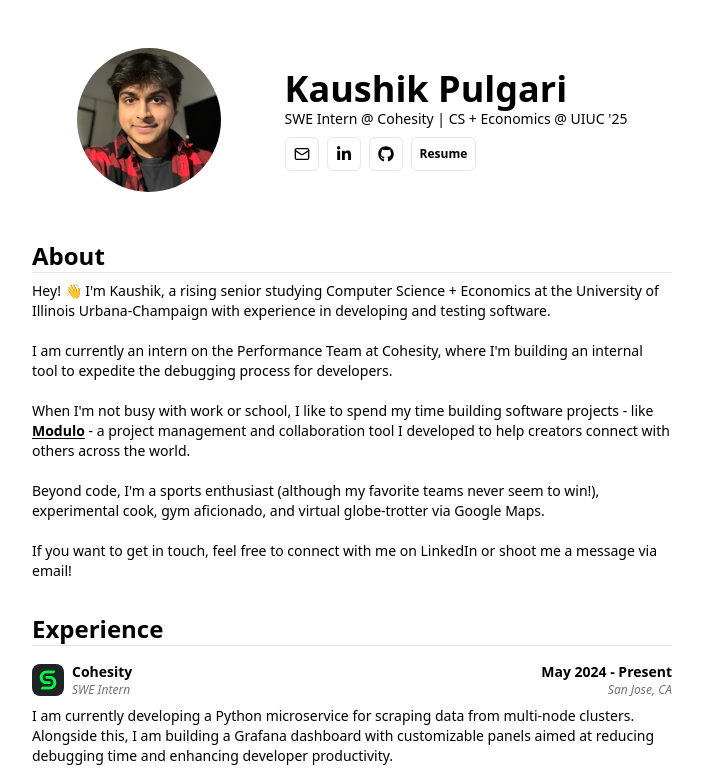
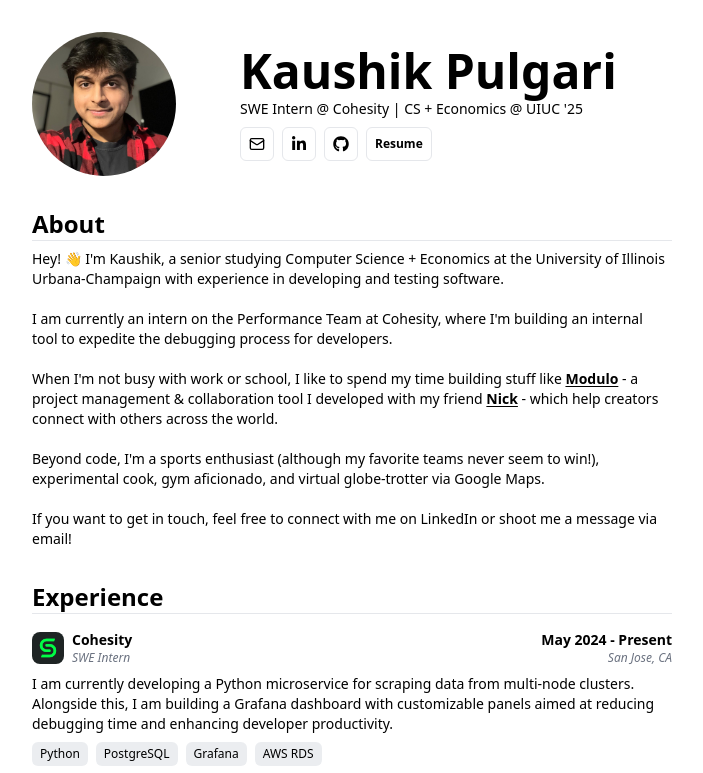
Before and after one commit to kpulgari/kpulgari.github.io, a React (Vite) app: page / in a window 1280 px wide. Shown: the top 773 px of the page, without its empty margins (288-991 px from the left). Built offline with nearby package versions, Linux system fonts and the light colour scheme.

Commit message:
Update bio and favicon

```diff
--- a/index.html
+++ b/index.html
@@ -3,6 +3,9 @@
   <head>
     <meta charset="UTF-8" />
     <meta name="viewport" content="width=device-width, initial-scale=1.0" />
+    <link rel="icon" type="image/x-icon" href="/favicon.ico" />
+    <link rel="icon" type="image/png" sizes="32x32" href="/favicon-32x32.png" />
+    <link rel="icon" type="image/png" sizes="16x16" href="/favicon-16x16.png" />
     <title>Kaushik Pulgari</title>
   </head>
   <body>
--- a/src/page.jsx
+++ b/src/page.jsx
@@ -142,16 +142,16 @@
 
 const Page = () => {
   return (
-    <main className="flex flex-col items-center mb-12">
-      <section className="lg:w-1/2 md:w-3/4 w-[95%] mt-4">
-        <div className="w-full lg:py-8 md:py-8 p-4 flex flex-row md:justify-center lg:justify-center justify-left items-center lg:space-x-16 md:space-x-12 space-x-8">
+    <main className="flex flex-col items-center mb-8">
+      <section className="lg:w-1/2 md:w-3/4 w-[90%] mt-8">
+        <div className="w-full flex flex-row justify-left items-center lg:space-x-16 md:space-x-12 space-x-8">
           <img
             src={kpulgari}
             className="rounded-full lg:w-36 lg:h-36 md:w-36 md:h-36 w-28 h-28"
           ></img>
           <div className="text-left space-y-2">
-            <div>
-              <h1 className="lg:text-4xl md:text-3xl text-2xl font-bold">
+            <div className="space-y-1">
+              <h1 className="lg:text-5xl md:text-4xl text-3xl font-bold">
                 Kaushik Pulgari
               </h1>
               <p className="lg:text-sm md:text-sm text-xs">
@@ -176,7 +176,7 @@
           </div>
         </div>
       </section>
-      <section className="lg:w-1/2 md:w-3/4 w-[90%] mt-4">
+      <section className="lg:w-1/2 md:w-3/4 w-[90%] mt-8">
         <div className="flex flex-col gap-2">
           <h2 className="font-bold lg:text-2xl md:text-2xl text-xl border border-b-1 border-l-0 border-t-0 border-r-0">
             About
@@ -185,7 +185,7 @@
             <div>
               <span>
                 {
-                  "Hey! 👋 I'm Kaushik, a rising senior studying Computer Science + Economics at the University of Illinois Urbana-Champaign with experience in developing and testing software. "
+                  "Hey! 👋 I'm Kaushik, a senior studying Computer Science + Economics at the University of Illinois Urbana-Champaign with experience in developing and testing software. "
                 }
               </span>
               <br /> <br />
@@ -197,7 +197,7 @@
               <br /> <br />
               <span>
                 {
-                  "When I'm not busy with work or school, I like to spend my time building software projects - like "
+                  "When I'm not busy with work or school, I like to spend my time building stuff like "
                 }
                 <a
                   href="https://projectmodulo.com/"
@@ -207,8 +207,16 @@
                   Modulo
                 </a>
                 {
-                  " - a project management and collaboration tool I developed to help creators connect with others across the world."
+                  " - a project management & collaboration tool I developed with my friend "
                 }
+                <a
+                  href="https://nicktrapp.com/"
+                  target="_blank"
+                  className="underline underline-offset-2 font-semibold"
+                >
+                  Nick
+                </a>
+                {" - which help creators connect with others across the world."}
               </span>
               <br /> <br />
               <span>
@@ -283,7 +291,7 @@
               key={index}
               className="flex flex-col bg-white rounded-lg overflow-hidden"
             >
-              <div className="lg:h-48 md:h-80 h-56 flex items-center justify-center p-2 bg-gray-200/75 rounded-lg">
+              <div className="lg:h-48 md:h-80 h-56we flex items-center justify-center p-2 bg-gray-200/75 rounded-lg">
                 <img
                   src={project["screenshot"]}
                   alt="project screenshot"
```
Also changed, not shown: public/favicon-16x16.png (added), public/favicon-32x32.png (added).
